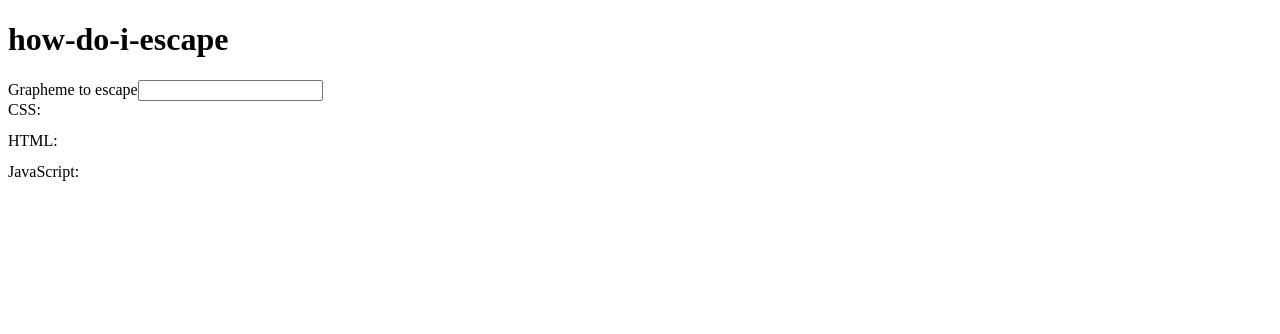
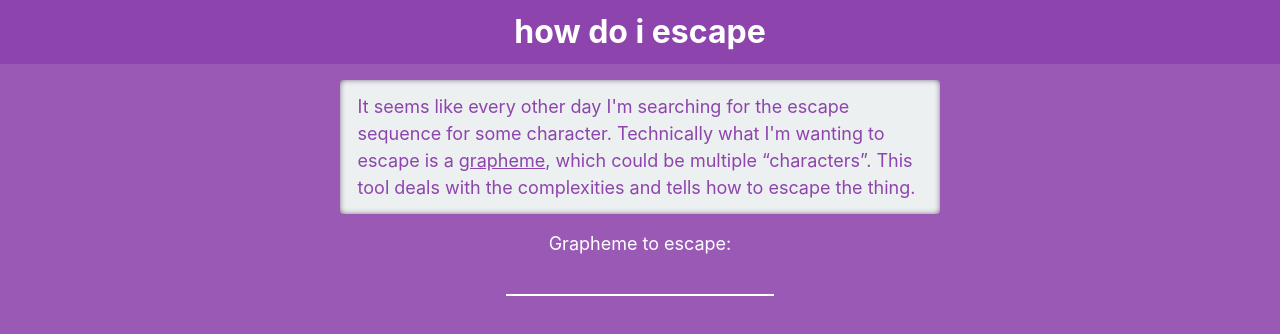
Before and after one commit to p-jackson/how-do-i-escape, a website built with webpack: page how_do_i_escape_web/index.html in a window 1280 px wide. Built offline with nearby package versions, Linux system fonts and the light colour scheme.

Commit message:
Styling for webapp

```diff
--- a/how_do_i_escape_web/index.html
+++ b/how_do_i_escape_web/index.html
@@ -10,16 +10,33 @@
     />
   </head>
   <body>
-    <h1>how-do-i-escape</h1>
-    <form>
-      <label for="grapheme-input">Grapheme to escape</label
-      ><input id="grapheme-input" />
-    </form>
-    <div>CSS:</div>
-    <pre id="css-output"></pre>
-    <div>HTML:</div>
-    <pre id="html-output"></pre>
-    <div>JavaScript:</div>
-    <pre id="js-output"></pre>
+    <header class="l-header"><h1>how do i escape</h1></header>
+    <main>
+      <p class="appDescription">
+        It seems like every other day I'm searching for the escape sequence for
+        some character. Technically what I'm wanting to escape is a
+        <a href="https://en.wikipedia.org/wiki/Grapheme">grapheme</a>, which
+        could be multiple &ldquo;characters&rdquo;. This tool deals with the
+        complexities and tells how to escape the thing.
+      </p>
+      <form class="graphemeForm">
+        <label for="grapheme-input">Grapheme to escape:</label>
+        <input id="grapheme-input" />
+      </form>
+      <div id="escapedOutputContainer" style="display: none">
+        <div class="escapedOutput">
+          <div class="escapedOutput-label">CSS:</div>
+          <pre id="css-output"></pre>
+        </div>
+        <div class="escapedOutput">
+          <div class="escapedOutput-label">HTML:</div>
+          <pre id="html-output"></pre>
+        </div>
+        <div class="escapedOutput">
+          <div class="escapedOutput-label">JavaScript:</div>
+          <pre id="js-output"></pre>
+        </div>
+      </div>
+    </main>
   </body>
 </html>
--- a/how_do_i_escape_web/package.json
+++ b/how_do_i_escape_web/package.json
@@ -10,7 +10,9 @@
   },
   "devDependencies": {
     "@wasm-tool/wasm-pack-plugin": "0.2.0",
+    "css-loader": "^2.1.0",
     "html-webpack-plugin": "^3.2.0",
+    "style-loader": "^0.23.1",
     "webpack": "^4.27.1",
     "webpack-cli": "^3.1.2",
     "webpack-dev-server": "^3.1.10"
--- a/how_do_i_escape_web/src/index.js
+++ b/how_do_i_escape_web/src/index.js
@@ -1,8 +1,13 @@
 // @ts-check
+
+import "./style.css";
 
 const form = document.querySelector("form");
 if (!(form instanceof HTMLFormElement))
   throw new Error("expected form element");
+
+const escapedOutputs = document.getElementById("escapedOutputContainer");
+if (!escapedOutputs) throw new Error("expected output container element");
 
 const input = document.getElementById("grapheme-input");
 if (!(input instanceof HTMLInputElement))
@@ -21,9 +26,16 @@ import("../crate/pkg").then(crate => {
   crate.init();
 
   const updateOutputs = () => {
+    if (!input.value) {
+      escapedOutputs.style.display = "none";
+      return;
+    }
+
     cssOutput.textContent = crate.escape_css(input.value);
     htmlOutput.textContent = crate.escape_html(input.value);
     jsOutput.textContent = crate.escape_js(input.value);
+
+    escapedOutputs.style.display = "block";
   };
 
   input.addEventListener("input", updateOutputs);
--- /dev/null
+++ b/how_do_i_escape_web/src/style.css
@@ -0,0 +1,84 @@
+*,
+*::before,
+*::after {
+  margin: 0;
+  padding: 0;
+  box-sizing: border-box;
+}
+
+body {
+  font-family: -apple-system, BlinkMacSystemFont, Segoe UI, Helvetica, Arial,
+    sans-serif, Apple Color Emoji, Segoe UI Emoji, Segoe UI Symbol;
+  line-height: 1.5;
+  font-size: 18px;
+  background: #9b59b6;
+  color: #fff;
+}
+
+.l-header {
+  background: #8e44ad;
+  padding: 0.5rem 1rem;
+  text-align: center;
+}
+
+.l-header h1 {
+  font-size: 2rem;
+}
+
+main {
+  display: flex;
+  flex-direction: column;
+  align-items: center;
+  padding: 1rem;
+}
+
+.appDescription {
+  background: #ecf0f1;
+  color: #8e44ad;
+  display: block;
+  border-radius: 4px;
+  padding: 0.8rem 1.1rem;
+  max-width: 600px;
+  box-shadow: inset 0 0 7px -2px #33183e;
+}
+
+.appDescription a {
+  color: #8e44ad;
+}
+
+.graphemeForm {
+  padding: 1rem;
+  max-width: 300px;
+  text-align: center;
+}
+
+.graphemeForm input {
+  font-size: 2rem;
+  font-family: monospace, Apple Color Emoji, Segoe UI Emoji, Segoe UI Symbol;
+  background: transparent;
+  border: none;
+  color: #fff;
+  text-align: center;
+  border-bottom: 2px solid #ffffff;
+  display: block;
+  width: 100%;
+}
+
+#escapedOutputContainer {
+  max-width: 300px;
+  width: 100%;
+}
+
+.escapedOutput {
+  padding: 1rem 1rem 0 1rem;
+}
+
+.escapedOutput pre {
+  background: #2c3e50;
+  color: #ecf0f1;
+  width: 100%;
+  display: block;
+  border-radius: 4px;
+  padding: 0.4rem 0.7rem;
+  box-shadow: inset 0 0 10px -2px #1b2631;
+}
--- a/how_do_i_escape_web/webpack.config.js
+++ b/how_do_i_escape_web/webpack.config.js
@@ -15,6 +15,14 @@ module.exports = {
   devServer: {
     contentBase: dist
   },
+  module: {
+    rules: [
+      {
+        test: /\.css$/,
+        use: ["style-loader", "css-loader"]
+      }
+    ]
+  },
   plugins: [
     new HtmlWebpackPlugin({
       template: "index.html"
```
Also changed, not shown: 1 other file.
